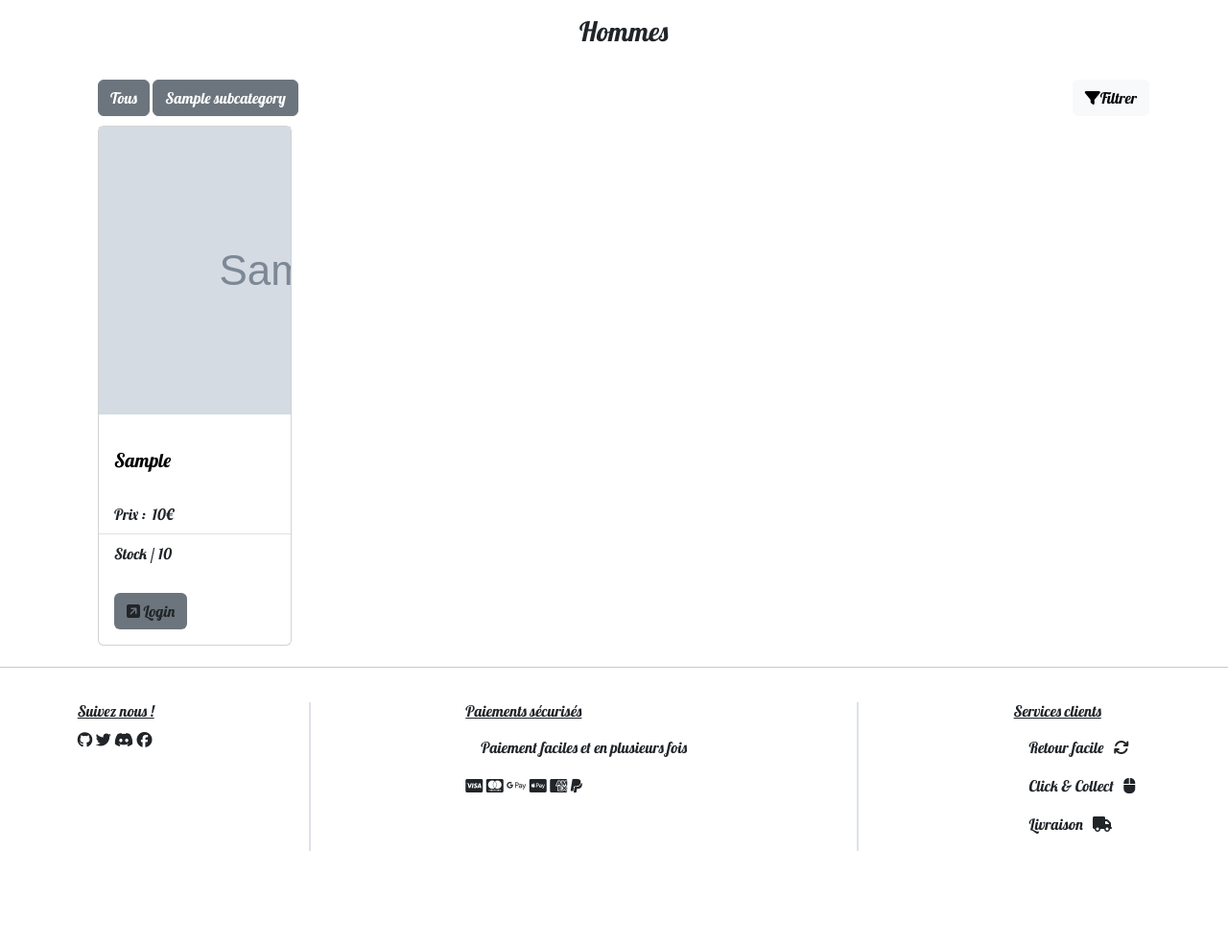
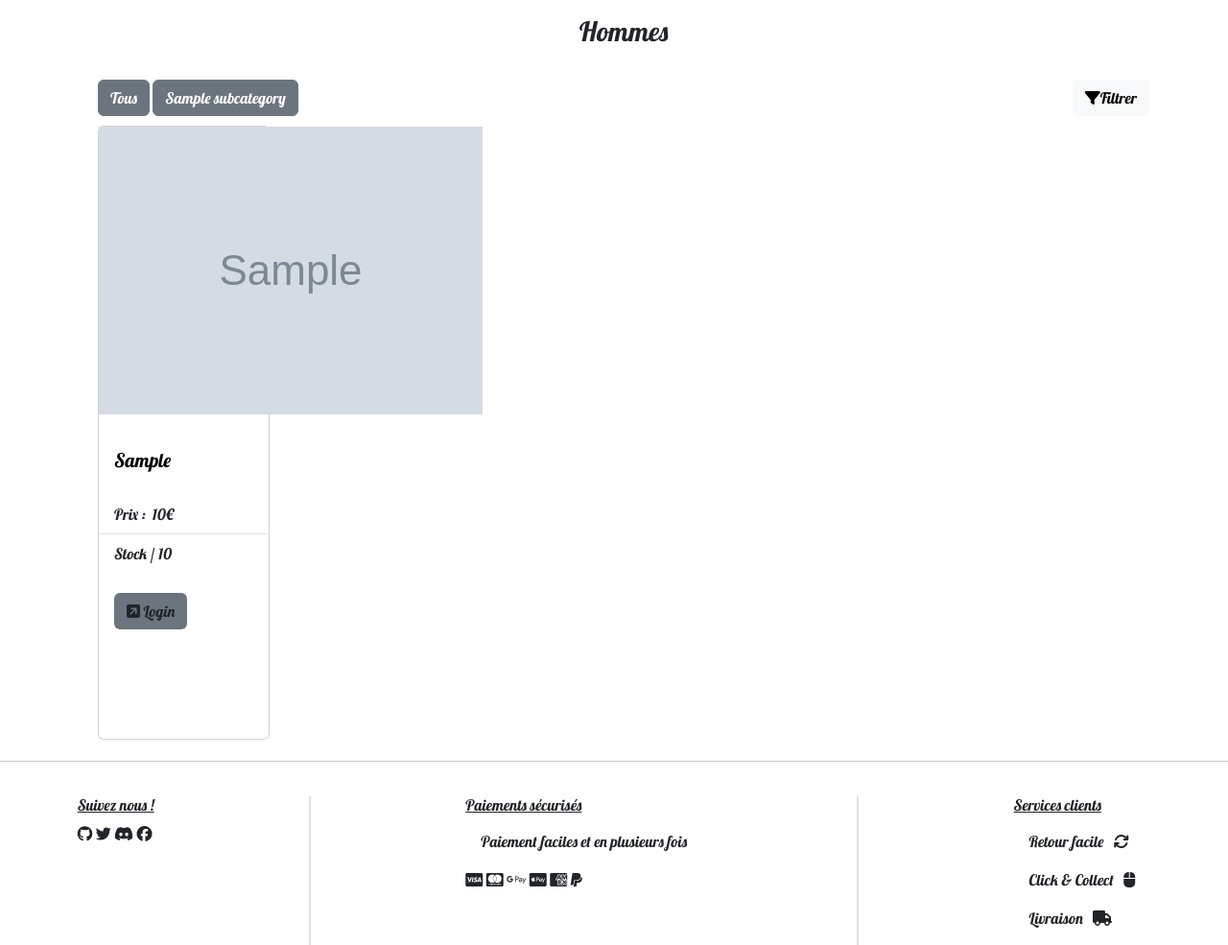
Before and after one commit to leopold-gauthier/Boutique-en-ligne, a PHP site: page /boutique.php?type=1 in a window 1280 px wide. Shown: the part 153-1138 px from the top of the page at 96% size. Before the commit the page ends 1040 px from the top, so only its background shows below. Run offline with PHP 8.4, Linux system fonts and the light colour scheme; tables that the repository leaves empty or names only in its code hold one stand-in row (values such as "Sample post"); grey boxes marked "Sample" are stand-in pictures; some libraries are stand-ins or nearby versions.

Commit message:
commit boutique

```diff
--- a/boutique.php
+++ b/boutique.php
@@ -129,9 +129,8 @@ $resultwoman = $woman->fetchAll(PDO::FETCH_ASSOC);
                         <?php
                         foreach ($resultproduct as $result => $value) { ?>
                             <a href="details.php?id=<?= $value['product_id'] ?>" class="card-link">
-                                <div class="card">
-                                    <div style='height:300px; width:200px; background-size: cover; background-repeat:no-repeat; background-image:url("<?= $value['path'] ?>")'>
-                                    </div>
+                                <div class="card" style="height:80vh;width:14vw;">
+                                    <img src="<?= $value['path'] ?>" alt="">
                                     <div class="card-body">
                                         <h5 class="card-title"><?= $value['product'] ?></h5>
                                     </div>
@@ -191,12 +190,12 @@ $resultwoman = $woman->fetchAll(PDO::FETCH_ASSOC);
 
 
                     </div>
-                    <div class="d-flex">
+                    <div class="produit d-inline-flex">
                         <?php
                         foreach ($resultproduct as $result => $value) { ?>
                             <a href="details.php?id=<?= $value['product_id'] ?>" class="card-link">
-                                <div class="card">
-                                    <div style='height:300px; width:200px; background-size: cover; background-repeat:no-repeat; background-image:url("<?= $value['path'] ?>")'>
+                                <div class="card" style="height:80vh;width:14vw;">
+                                    <img src="<?= $value['path'] ?>" alt="">
                                 </div>
                                 <div class="card-body">
                                     <h5 class="card-title"><?= $value['product'] ?></h5>
--- a/style/style.css
+++ b/style/style.css
@@ -94,6 +94,11 @@ a{
 
 /*//////////////////////boutique//////////////*/
 
+
+/* .produit{
+    display: flex !important;
+    flex-direction: row !important;
+} */
 
 #filter{
     float: right;
```
Lines whose indentation alone changed are shown as unchanged.
